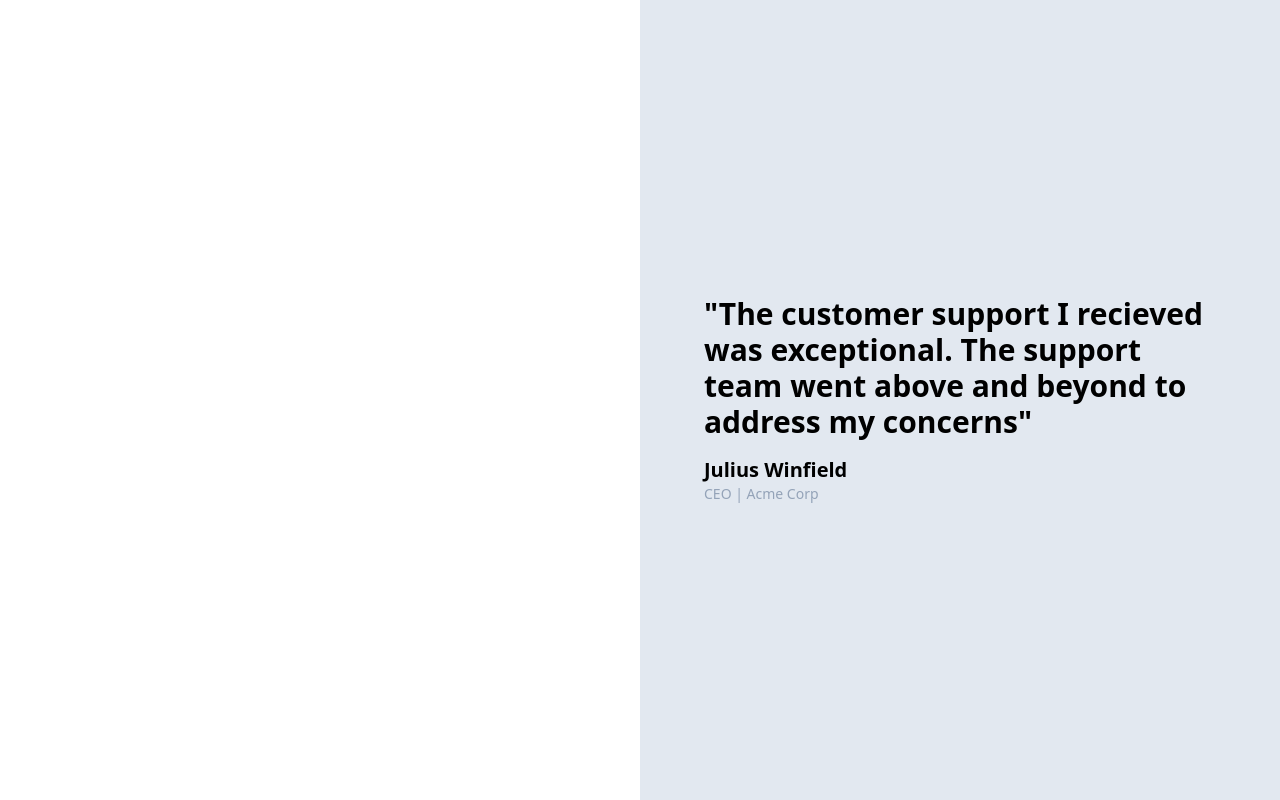
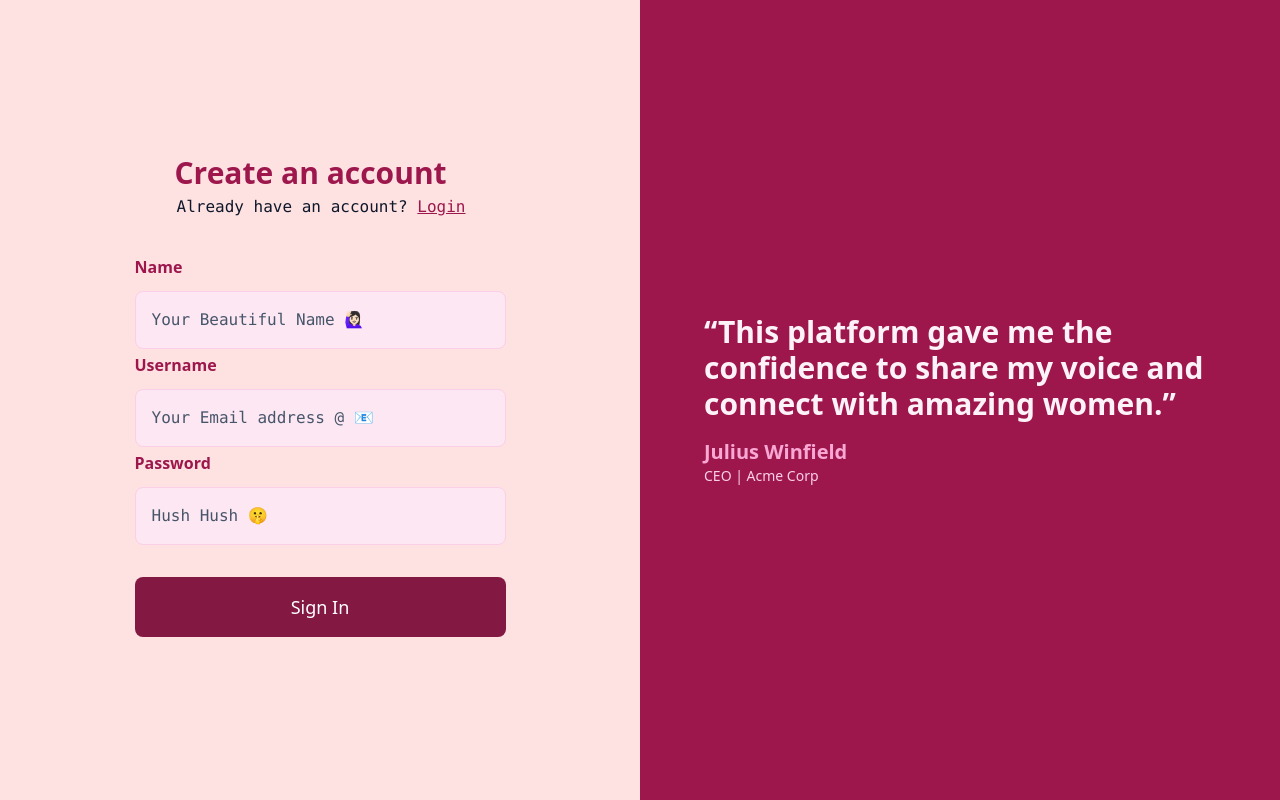
Before and after one commit to SuryaS1729/bitwise_medium, a React (Vite) app in the folder frontend/: page /signup in a window 1280 px wide. Built offline with nearby package versions, Linux system fonts and the light colour scheme.

Commit message:
auth component change part-1

```diff
--- /dev/null
+++ b/frontend/src/components/Auth.tsx
@@ -0,0 +1,63 @@
+import { SignupInput,  } from "@surya7314/medium-common"
+import { ChangeEvent, useState } from "react"
+import { Link } from "react-router-dom"
+
+export const Auth = ({type}: {type: "signup"|"signin"})=>{
+
+    const [postInputs,setPostInputs]= useState<SignupInput>({
+        name: "",
+        username:"",
+        password:""
+    })
+    return <div className="bg-red-100 h-screen flex justify-center flex-col">
+
+        <div className="flex justify-center">
+            <div>
+            <div className="px-10">
+                <div className="text-pink-800 text-3xl font-extrabold">
+                    Create an account
+                </div>
+                <div className=" text-slate-900 text-s font-mono font-thin pl-0.5 mt-1">
+                   Already have an account? <Link className="pl-0 underline text-pink-800" to={"/signin"}>Login</Link>
+                </div>
+            </div>
+            <div className="pt-8">
+                <LabelledInput label="Name" placeholder="Your Beautiful Name 🙋🏻‍♀️" onChange={(e)=>{
+                   setPostInputs({
+                    ...postInputs,
+                    name: e.target.value
+                })
+                }} />
+                <LabelledInput label="Username" placeholder="Your Email address @ 📧" onChange={(e)=>{
+                   setPostInputs({
+                    ...postInputs,
+                    username: e.target.value
+                })
+                }} />
+                <LabelledInput label="Password" type={"password"} placeholder="Hush Hush 🤫" onChange={(e)=>{
+                    setPostInputs({
+                        ...postInputs,
+                        password: e.target.value
+                    })
+                }} />
+                <button type="button" className="mt-8 w-full text-white bg-pink-900 hover:bg-pink-950 focus:outline-none focus:ring-4 focus:ring-gray-300 font-medium rounded-lg text-lg px-5 py-4 me-2 mb-2">{type === "signup"? "Sign Up": "Sign In" }</button>
+
+                </div>
+            </div>
+        </div>
+    </div>
+}
+
+interface LabelledInputType{
+    label: string,
+    placeholder:string,
+    onChange: (e: ChangeEvent<HTMLInputElement>)=>void,
+    type?:string
+}
+function LabelledInput({label,placeholder,onChange, type}: LabelledInputType){
+    return   <div>
+    <label  className="block mb-2 text-base text-pink-800 font-semibold py-1">{label}</label>
+    <input onChange={onChange} type={type || "text"} id="first_name" className="bg-pink-100 placeholder-slate-600 border border-pink-200 text-gray-900 text-base font-mono rounded-lg block w-full p-4" placeholder={placeholder} required />
+</div>
+
+}
--- a/frontend/src/components/Quote.tsx
+++ b/frontend/src/components/Quote.tsx
@@ -1,15 +1,14 @@
 
 export const Quote = ()=>{
-    return <div className="bg-slate-200 h-screen flex justify-center flex-col ">
+    return <div className="bg-pink-800 h-screen flex justify-center flex-col ">
 
         <div className="flex justify-center px-4 ">
             <div className="max-w-lg">
-                 <div className=" text-3xl font-bold">"The customer support I recieved was exceptional. The    support team went above and beyond to address my concerns"
+                 <div className=" text-3xl font-bold text-pink-50">“This platform gave me the confidence to share my voice and connect with amazing women.”
                  </div>
-                 <div className="text-xl font-semibold max-w-md mt-4"> Julius Winfield</div>
-                <div className="text-sm font-light max-w-md text-slate-400"> CEO | Acme Corp</div>
+                 <div className="text-xl text-pink-300 font-semibold max-w-md mt-4"> Julius Winfield</div>
+                <div className="text-sm font-light max-w-md text-pink-200"> CEO | Acme Corp</div>
              </div>
-
         </div>
 
     </div>
--- a/frontend/src/pages/Signup.tsx
+++ b/frontend/src/pages/Signup.tsx
@@ -1,3 +1,4 @@
+import { Auth } from "../components/Auth"
 import { Quote } from "../components/Quote"
 
 
@@ -5,7 +6,9 @@ import { Quote } from "../components/Quote"
 export const Signup = ()=>{
     return <div>
         <div className="grid grid-cols-2">
-            <div></div>
+            <div>
+                <Auth/>
+            </div>
 
             <div className=" invisible lg:visible">
                 <Quote/>
```
Also changed, not shown: 1 other file (tests, documents, lock files or other folders).
